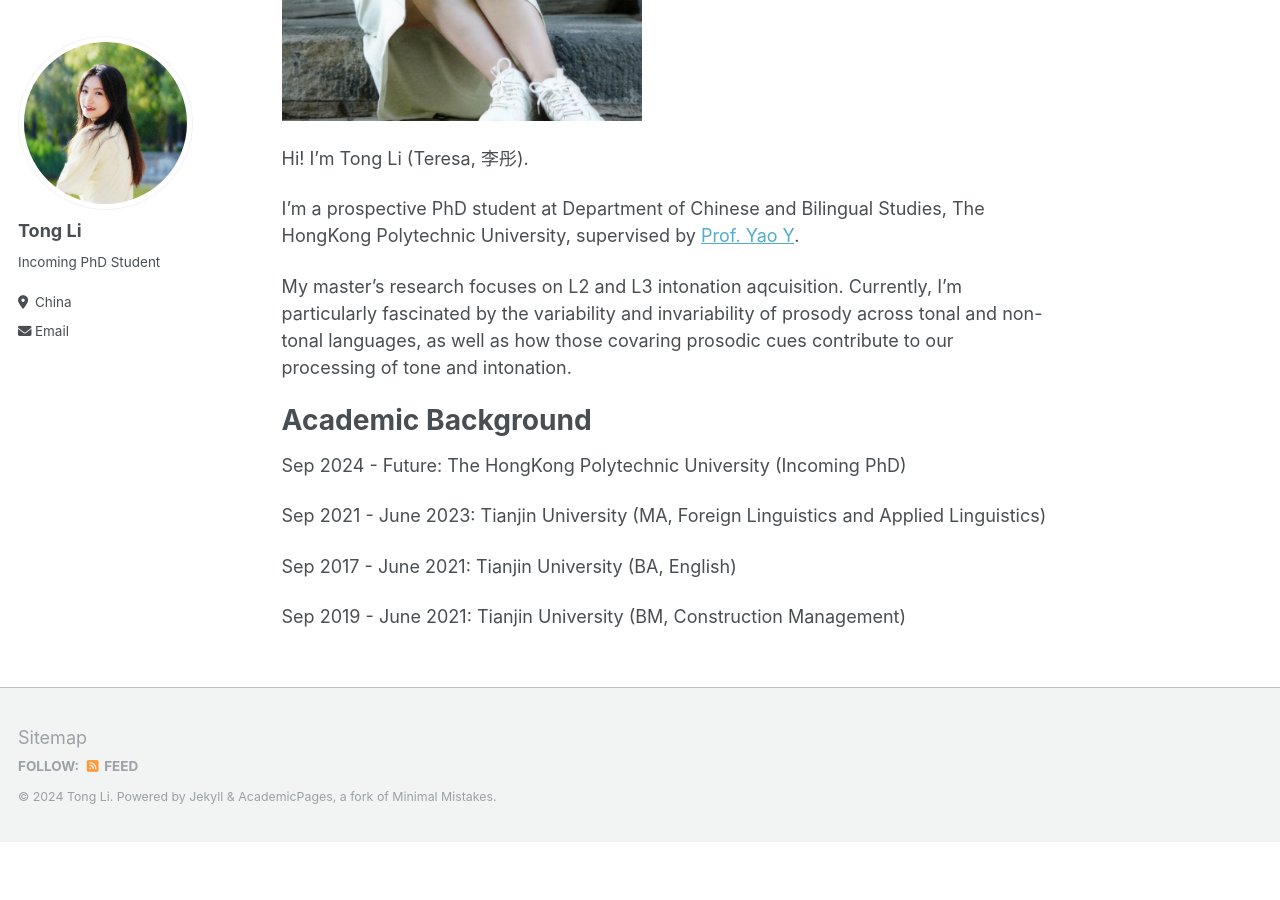
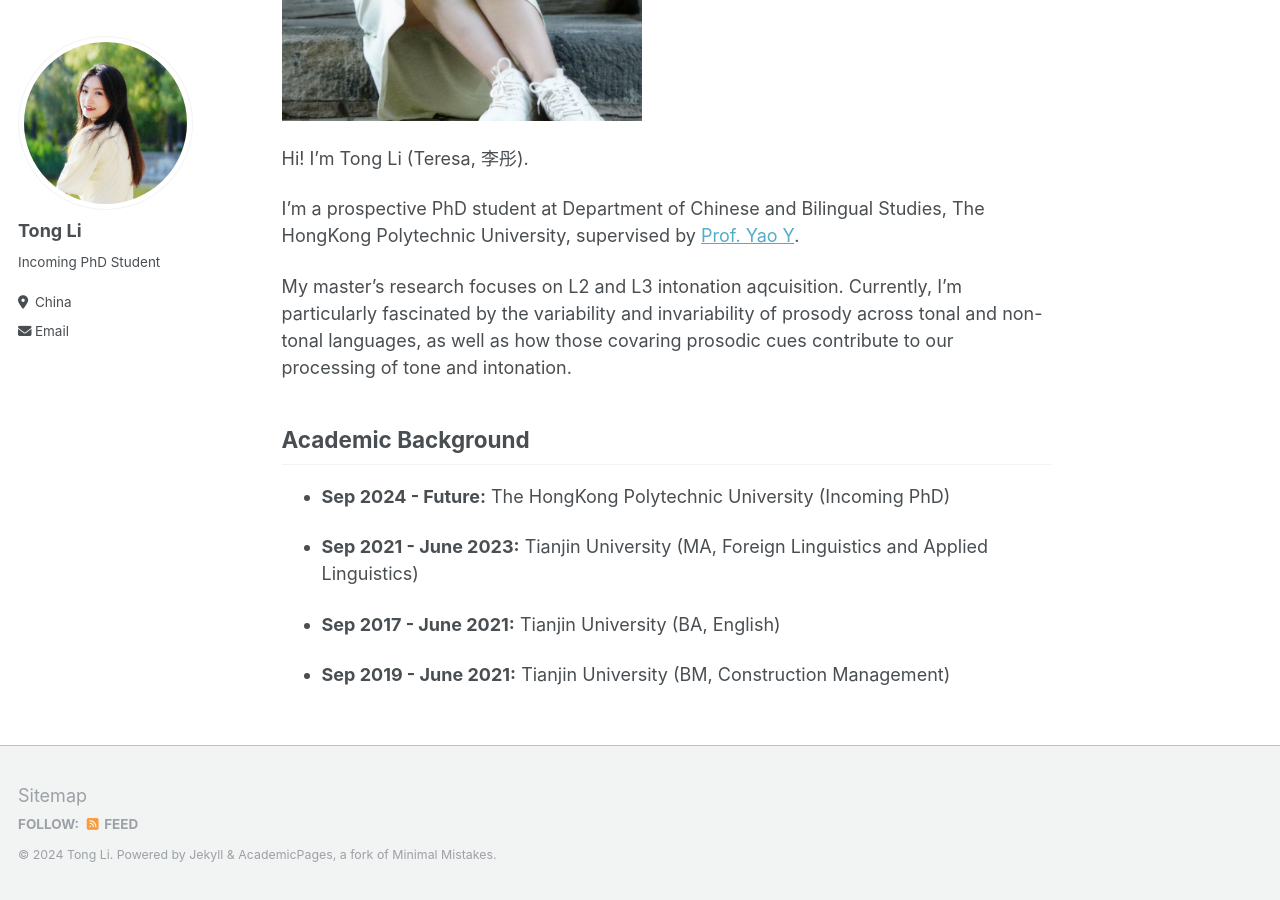
Before and after one commit to litonglinguistics/litonglinguistics.github.io, a Jekyll site: the page built from _pages/about.md, in a window 1280 px wide and 900 px high, scrolled down 519 px. Built offline with Jekyll 4.4.1, drawn with Linux system fonts in a browser that asks for light colours; before the commit the page ends 1361 px from its top, so only the background shows below that.

```diff
--- a/_pages/about.md
+++ b/_pages/about.md
@@ -15,12 +15,11 @@ I'm a prospective PhD student at Department of Chinese and Bilingual Studies, Th
 
 My master's research focuses on L2 and L3 intonation aqcuisition. Currently, I'm particularly fascinated by the variability and invariability of prosody across tonal and non-tonal languages, as well as how those covaring prosodic cues contribute to our processing of tone and intonation.
 
-Academic Background
-======
-Sep 2024 - Future: The HongKong Polytechnic University (Incoming PhD)
+## Academic Background
+- **Sep 2024 - Future:** The HongKong Polytechnic University (Incoming PhD)
 
-Sep 2021 - June 2023: Tianjin University (MA, Foreign Linguistics and Applied Linguistics)
+- **Sep 2021 - June 2023:** Tianjin University (MA, Foreign Linguistics and Applied Linguistics)
 
-Sep 2017 - June 2021: Tianjin University (BA, English)
+- **Sep 2017 - June 2021:** Tianjin University (BA, English)
 
-Sep 2019 - June 2021: Tianjin University (BM, Construction Management)
+- **Sep 2019 - June 2021:** Tianjin University (BM, Construction Management)
```
